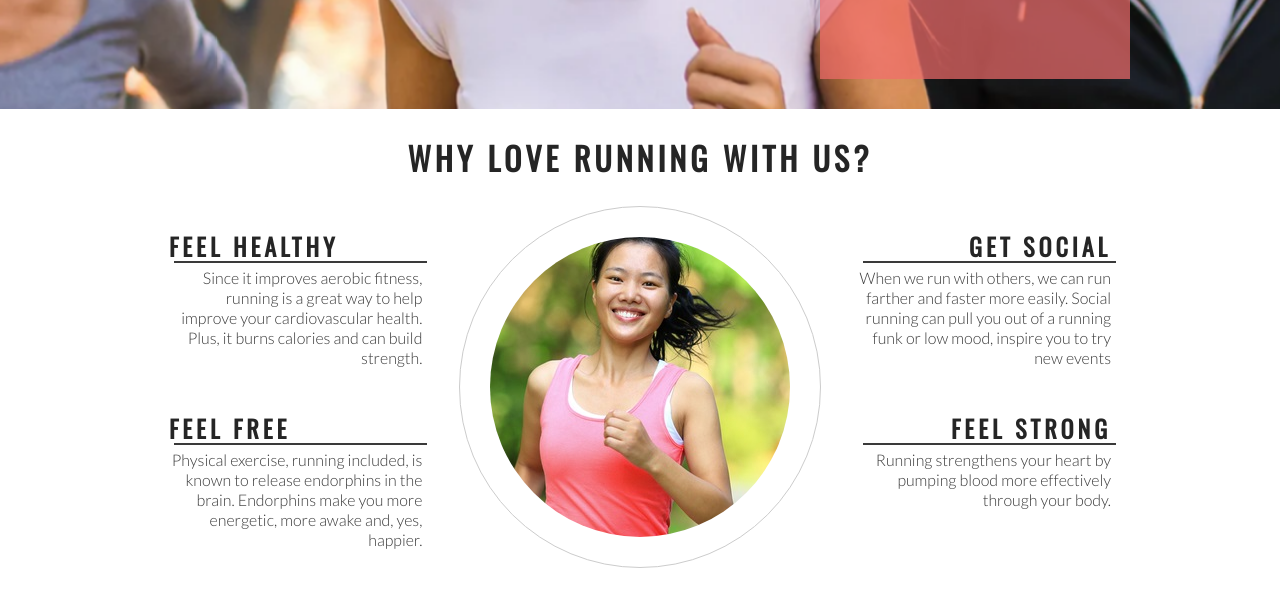
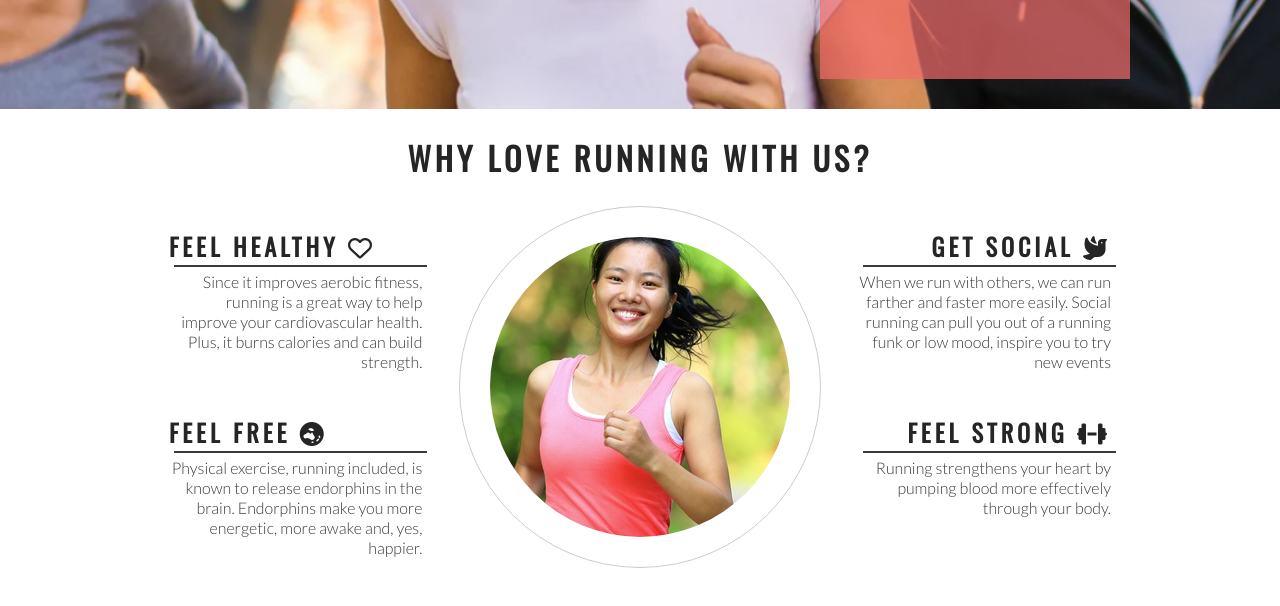
Before and after one commit to BohdanBezushka/love-running, a plain HTML site: page index.html in a window 1280 px wide. Shown: the part 566-1172 px from the top of the page. Drawn offline with nearby package versions, Linux system fonts and the light colour scheme.

Commit message:
Add Font awesome icons to club ethos section

```diff
--- a/index.html
+++ b/index.html
@@ -42,7 +42,7 @@
         <div id="left-about">
             <div class="left-about-heading">
                 <h2>
-                    Feel Healthy
+                    Feel Healthy <i class="fa-regular fa-heart"></i></i>
                 </h2>
                 <hr>
                 <p>
@@ -51,7 +51,7 @@
             </div>
             <div class="left-about-heading">
                 <h2>
-                    Feel Free
+                    Feel Free <i class="fa-solid fa-earth-oceania"></i>
                 </h2>
                 <hr>
                 <p>
@@ -62,7 +62,7 @@
         <div id="right-about">
             <div class="right-about-heading">
                 <h2>
-                    Get Social
+                    Get Social <i class="fa-solid fa-dove"></i>
                 </h2>
                 <hr>
                 <p>
@@ -71,7 +71,7 @@
             </div>
             <div class="right-about-heading">
                 <h2>
-                    Feel Strong
+                    Feel Strong <i class="fa-solid fa-dumbbell"></i>
                 </h2>
                 <hr>
                 <p>
@@ -87,5 +87,7 @@
     </section>
     <section></section>
     <footer></footer>
+    <!-- font awesome cscript-->
+    <script src="https://kit.fontawesome.com/b6acd0883e.js" crossorigin="anonymous"></script>
 </body>
 </html>
```
